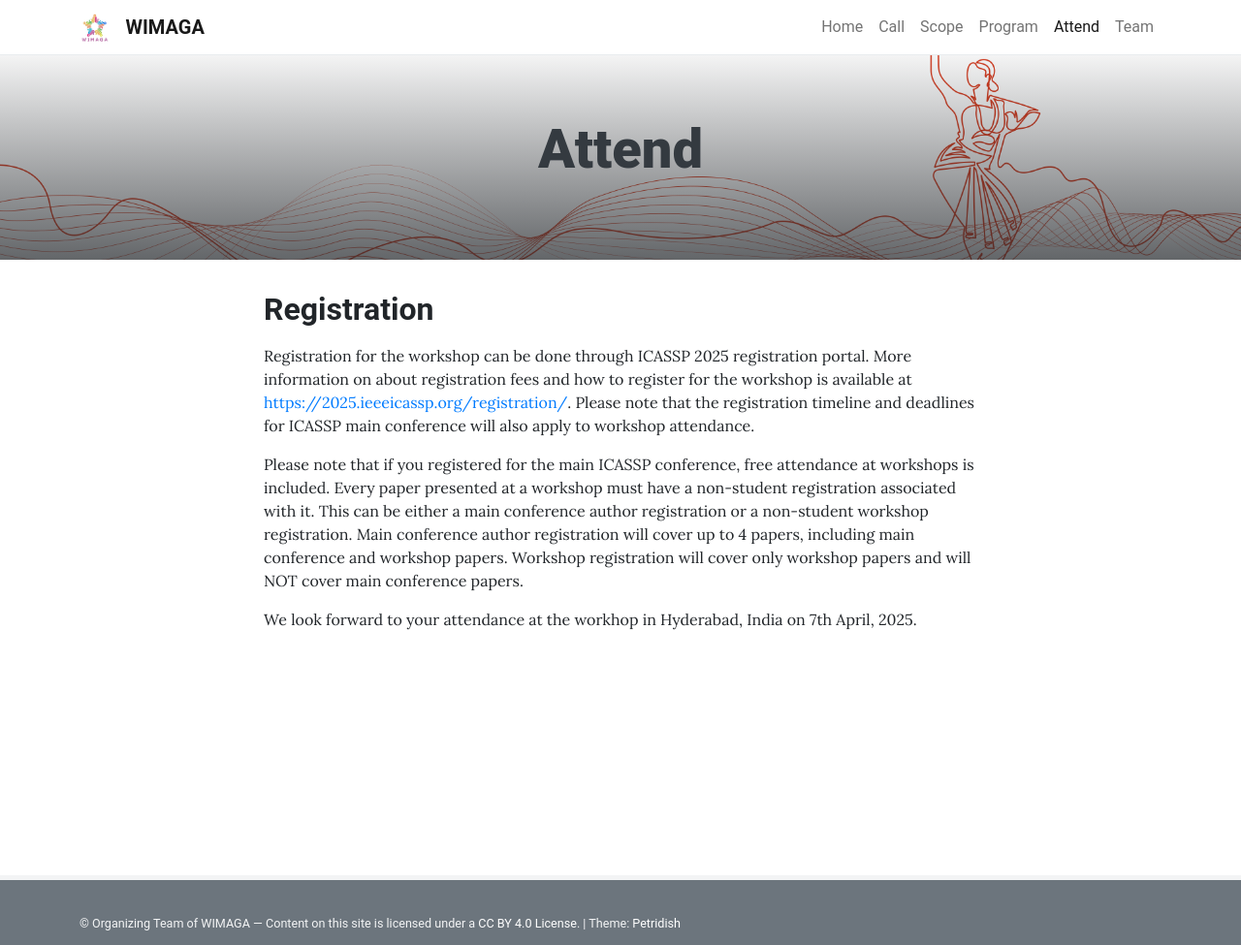
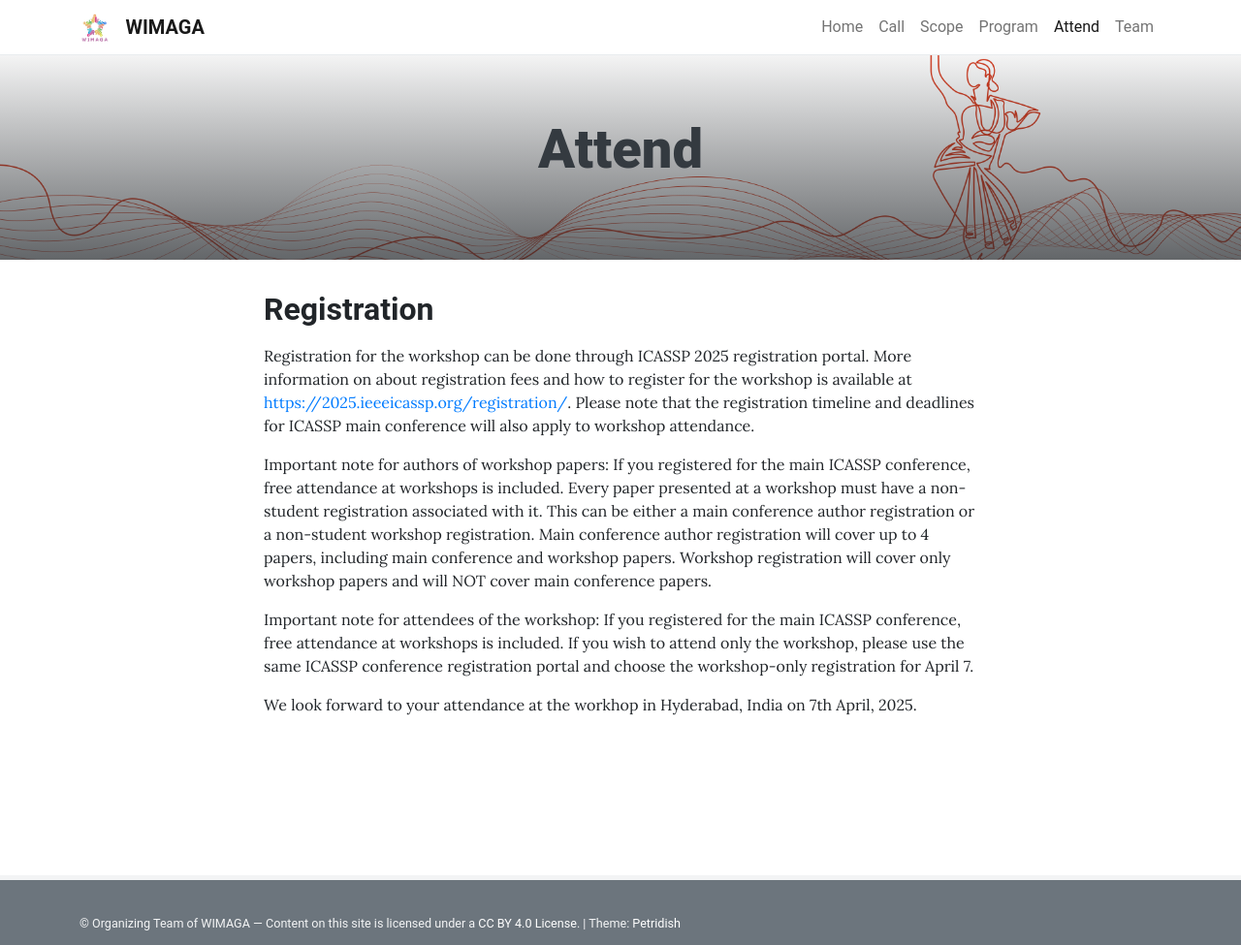
Before and after one commit to WIMAGA/wimaga.github.io, a Jekyll site: the page built from pages/attend.md, in a window 1280 px wide. Shown: the whole page at 97% size. Built offline with Jekyll 4.4.1, drawn with Linux system fonts in a browser that asks for light colours.

Commit message:
Updated attendee registration information

```diff
--- a/pages/attend.md
+++ b/pages/attend.md
@@ -7,6 +7,8 @@ permalink: /attend/
 ## **<span style="color:$gray-800">Registration</span>**
 Registration for the workshop can be done through ICASSP 2025 registration portal. More information on about registration fees and how to register for the workshop is available at [https://2025.ieeeicassp.org/registration/](https://2025.ieeeicassp.org/registration/). Please note that the registration timeline and deadlines for ICASSP main conference will also apply to workshop attendance.
 
-Please note that if you registered for the main ICASSP conference, free attendance at workshops is included. Every paper presented at a workshop must have a non-student registration associated with it. This can be either a main conference author registration or a non-student workshop registration. Main conference author registration will cover up to 4 papers, including main conference and workshop papers. Workshop registration will cover only workshop papers and will NOT cover main conference papers.
+Important note for authors of workshop papers: If you registered for the main ICASSP conference, free attendance at workshops is included. Every paper presented at a workshop must have a non-student registration associated with it. This can be either a main conference author registration or a non-student workshop registration. Main conference author registration will cover up to 4 papers, including main conference and workshop papers. Workshop registration will cover only workshop papers and will NOT cover main conference papers.
+
+Important note for attendees of the workshop: If you registered for the main ICASSP conference, free attendance at workshops is included. If you wish to attend only the workshop, please use the same ICASSP conference registration portal and choose the workshop-only registration for April 7.
 
 We look forward to your attendance at the workhop in Hyderabad, India on 7th April, 2025.
```
